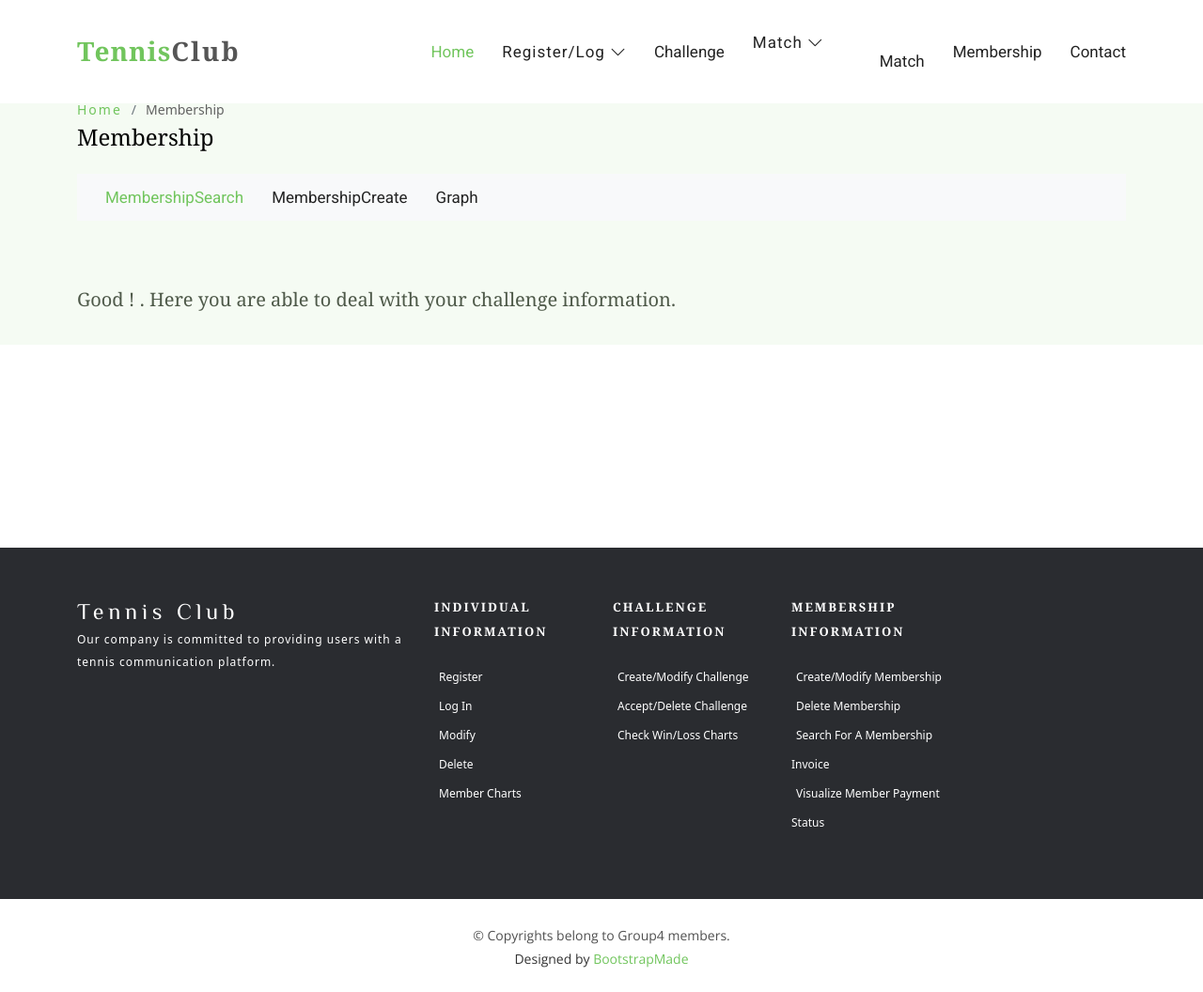
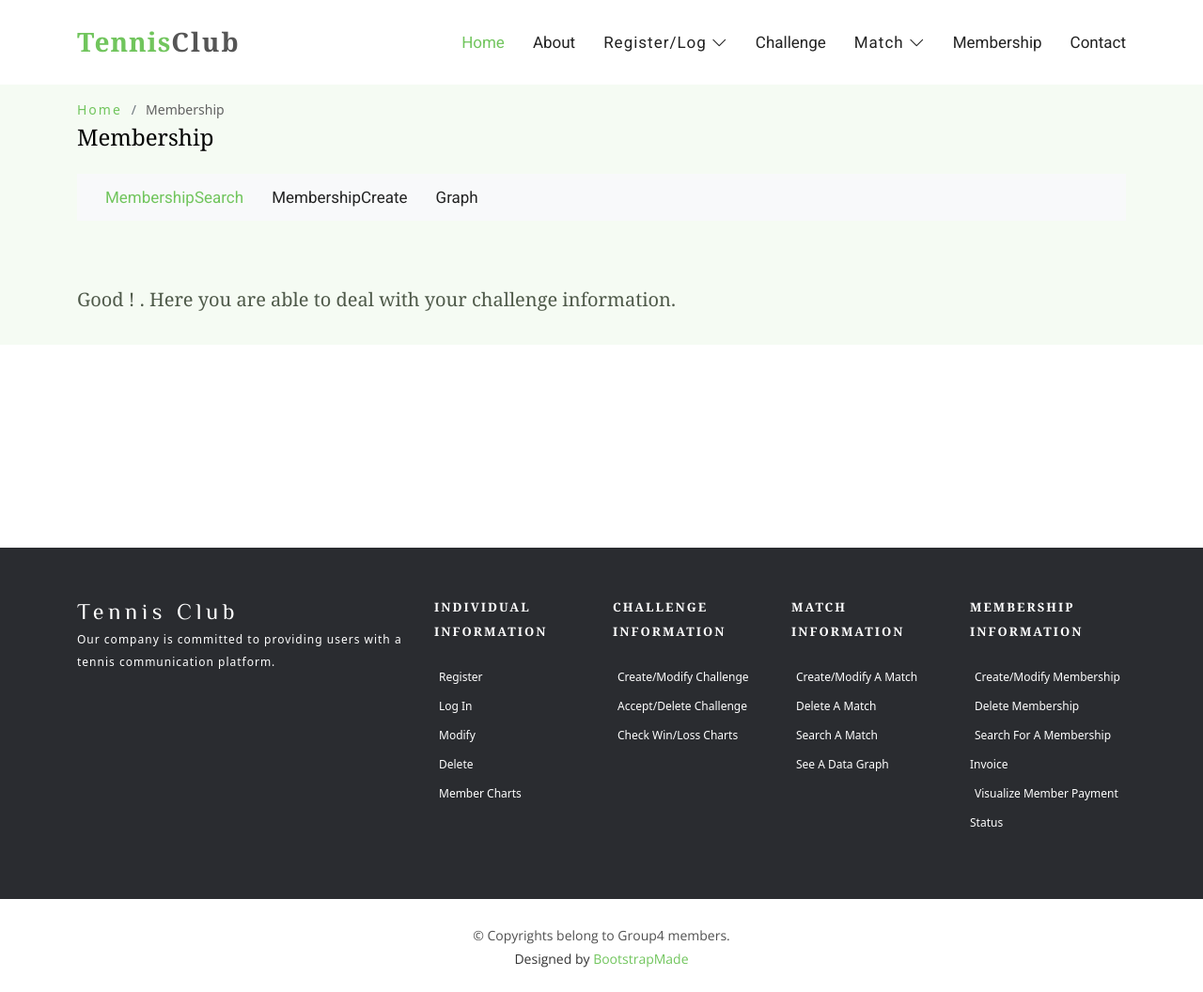
Before and after one commit to SIqi-Yu/flask-app-rush, a Flask app: page /MSbase in a window 1280 px wide. Shown: the whole page at 94% size. Run offline with Flask 2, Linux system fonts and the light colour scheme; some libraries are stand-ins or nearby versions.

Commit message:
Update base.html

```diff
--- a/app/templates/layouts/base.html
+++ b/app/templates/layouts/base.html
@@ -49,35 +49,37 @@
 
       <nav id="navbar" class="navbar">
         <ul>
-          <li><a class="nav-link scrollto active" href="#hero">Home</a></li>
+          <li><a class="nav-link scrollto active" href={{url_for('index')}}>Home</a></li>
+          <li><a class="nav-link scrollto" href={{url_for('about')}}>About</a></li>
           <li class="dropdown"><a href="#"><span>Register/Log</span> <i class="bi bi-chevron-down"></i></a>
             <ul>
               <li><a href={{url_for('q1register')}}>Register</a></li>
               <li><a href={{url_for('q1login')}}>Log in</a></li>
               <li><a href={{url_for('q1modify')}}>Modify individual info</a></li>
               <li><a href={{url_for('q1delete')}}>Delete individual info</a></li>
-              <li><a class="nav-link scrollto" href={{url_for('q1chart1')}}>visualize club members by Age</a></li>
-              <li><a class="nav-link scrollto" href={{url_for('q1chart2')}}>visualize club members by Gender</a></li>
-              <li><a class="nav-link scrollto" href={{url_for('q1chart3')}}>visualize club members by UTR</a></li>
+              <li class="dropdown"><a href="#"><span>visualize club members</span> <i class="bi bi-chevron-right"></i></a>
+                <ul>
+                  <li><a href={{url_for('q1chart1')}}>visualize club members by Age</a></li>
+                  <li><a href={{url_for('q1chart2')}}>visualize club members by Gender</a></li>
+                  <li><a href={{url_for('q1chart3')}}>visualize club members by UTR</a></li>
+                </ul>
+              </li>
             </ul>
           </li>
           <li><a class="nav-link scrollto" href="{{url_for('q2log')}}">Challenge</a></li>
           <li class="dropdown"><a href="#"><span>Match</span> <i class="bi bi-chevron-down"></i></a>
             <ul>
-              <li><a class="nav-link scrollto" href={{url_for('q3MAID')}}>Create/Modify a match</ a></li>
-              <li><a class="nav-link scrollto" href={{url_for('q3MAIDdelete')}}>Delete a match</ a></li>
-              <li><a class="nav-link scrollto" href={{url_for('q3MAIDsearch')}}>Search a match</ a></li>
-              <li><a class="nav-link scrollto" href={{url_for('q3player')}}>See a data graph</ a></li>
+              <li><a href={{url_for('q3MAID')}}>Create/Modify a match</a></li>
+              <li><a href={{url_for('q3MAIDdelete')}}>Delete a match</a></li>
+              <li><a href={{url_for('q3MAIDsearch')}}>Search a match</a></li>
+              <li><a href={{url_for('q3player')}}>See a data graph</a></li>
             </ul>
           </li>
-
-
-          <li><a class="nav-link scrollto" href="#screenshots">Match</a></li>
-          <li><a href={{url_for("MSbase")}} class="nav-link scrollto" href="#team">Membership</a></li>
+          <li><a class="nav-link scrollto" href={{url_for("MSbase")}}>Membership</a></li>
           <li><a class="nav-link scrollto" href="#contact">Contact</a></li>
         </ul>
         <i class="bi bi-list mobile-nav-toggle"></i>
-      </nav><!-- .navbar -->
+      </nav>
 
     </div>
   </header><!-- End Header -->
@@ -124,6 +126,21 @@
               <li><a href="#">Create/Modify challenge</a></li>
               <li><a href="#">Accept/Delete challenge</a></li>
               <li><a href="#">Check win/loss charts</a></li>
+            </ul>
+
+          </div>
+        </div>
+
+        <div class="col-sm-6 col-md-3 col-lg-2">
+          <div class="list-menu">
+
+            <h4>Match information</h4>
+
+            <ul class="list-unstyled">
+              <li><a href="#">Create/Modify a match</a></li>
+              <li><a href="#">Delete a match</a></li>
+              <li><a href="#">Search a match</a></li>
+              <li><a href="#">See a data graph</a></li>
             </ul>
 
           </div>
```
